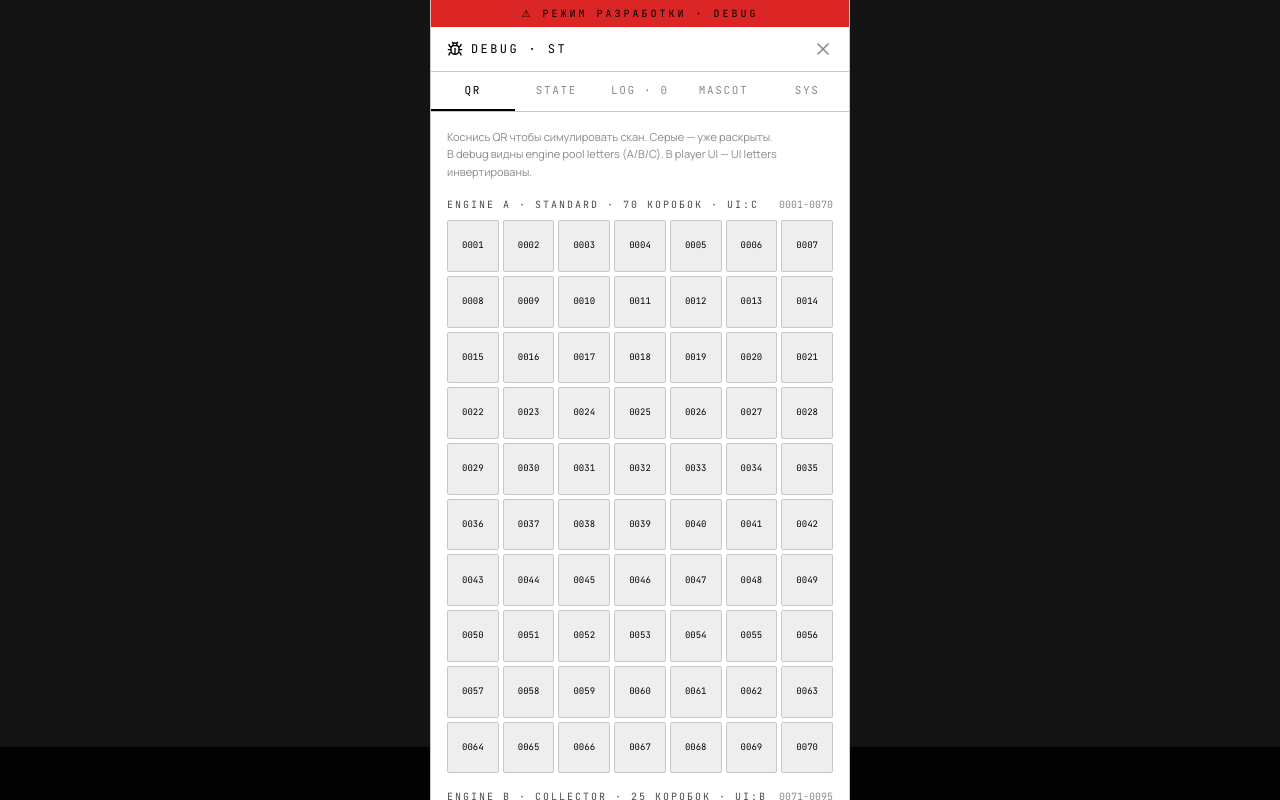
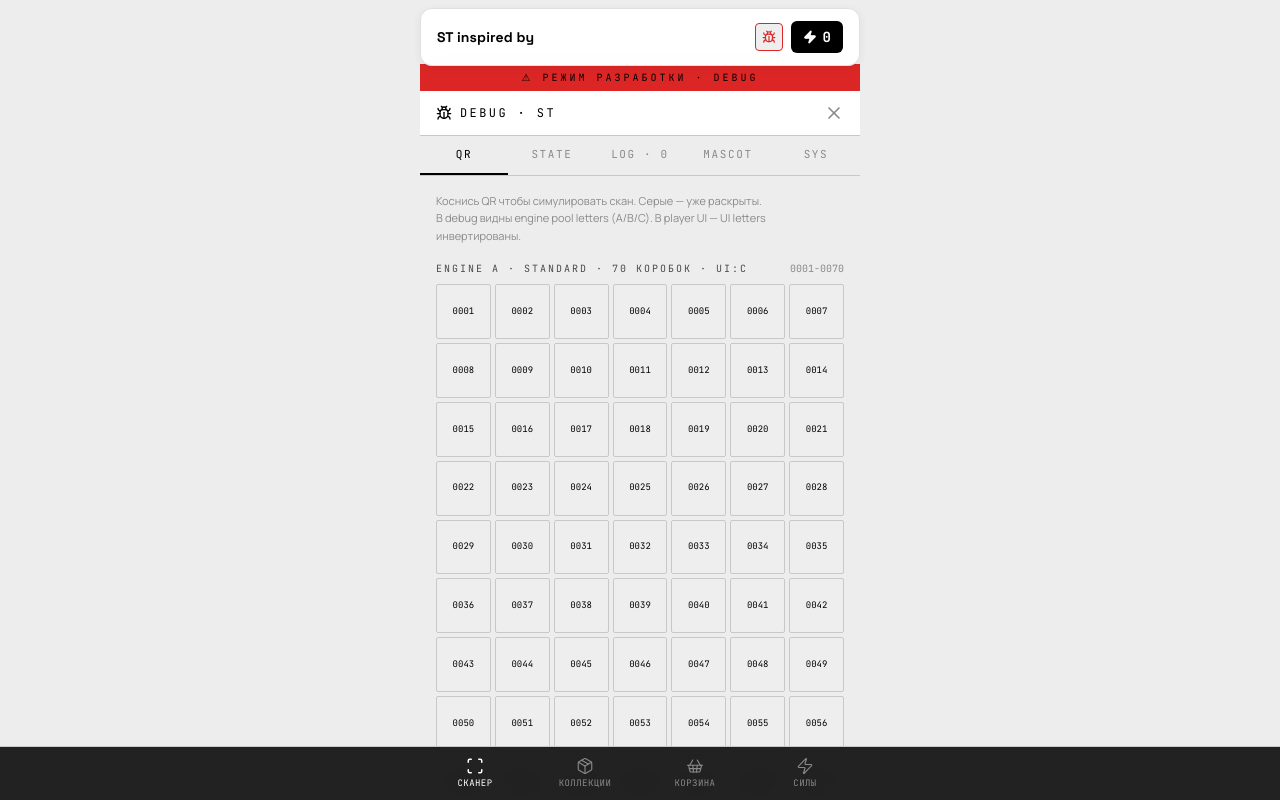
Before and after one commit to mihail-izumov/prize-engine-app, a Vue app: page / in a window 1280 px wide. Both pictures are taken after a click on the button "Тест-режим". Shown: the top 800 px of the page. Built offline with nearby package versions, Linux system fonts and the light colour scheme.

Commit message:
Add files via upload

```diff
--- a/index.html
+++ b/index.html
@@ -8,7 +8,7 @@
     <link rel="apple-touch-icon" href="/prize-engine-app/apple-touch-icon.png" />
     <link rel="apple-touch-icon" sizes="180x180" href="/prize-engine-app/apple-touch-icon.png" />
     <link rel="manifest" href="/prize-engine-app/manifest.json" />
-    <meta name="viewport" content="width=device-width, initial-scale=1.0, viewport-fit=cover" />
+    <meta name="viewport" content="width=device-width, initial-scale=1.0, maximum-scale=1.0, user-scalable=no, viewport-fit=cover" />
     <!-- Standalone PWA mode (no Safari chrome) -->
     <meta name="apple-mobile-web-app-capable" content="yes" />
     <meta name="mobile-web-app-capable" content="yes" />
--- a/src/App.vue
+++ b/src/App.vue
@@ -395,7 +395,13 @@ function handleReturnGift(gift) {
 }
 
 // ── UI handlers ──────────────────────────────────────────────────────────
-function onTabChange(id) { activeTab.value = id }
+function onTabChange(id) {
+  activeTab.value = id
+  // Switching app tabs while debug is open exits debug — TabBar acts as
+  // global navigation, so user expects it to leave debug context.
+  // The X button inside DebugPanel header also closes it.
+  if (debugPanelOpen.value) debugPanelOpen.value = false
+}
 function onToggleDebug() {
   if (!debugMode.value) debugMode.value = true
   debugPanelOpen.value = !debugPanelOpen.value
@@ -435,8 +441,13 @@ function handleResetPartition() {
     <!-- Active effects sticky badge -->
     <div
       v-if="(activeEffects.luckActive || activeEffects.doubleActive || activeEffects.forcePoolC) && activeTab !== 'scanner'"
-      class="sticky top-[60px] z-20"
-      style="background: #000000; color: #FFFFFF; border-bottom: 1px solid #000000"
+      class="sticky z-20"
+      :style="{
+        top: `calc(env(safe-area-inset-top, 0px) + 60px)`,
+        background: '#000000',
+        color: '#FFFFFF',
+        borderBottom: '1px solid #000000',
+      }"
     >
       <div class="px-4 py-1.5 max-w-[440px] mx-auto flex items-center gap-2">
         <Sparkles :size="12" color="#FFFFFF" />
@@ -446,11 +457,33 @@ function handleResetPartition() {
       </div>
     </div>
 
-    <main class="max-w-[440px] mx-auto relative z-10 pt-16">
-      <ScannerScreen    v-if="activeTab === 'scanner'"    :debug-mode="debugMode" @scan="handleScan" />
-      <CollectionScreen v-else-if="activeTab === 'collection'" @select-gift="onSelectGift" />
-      <GiftsScreen      v-else-if="activeTab === 'gifts'"      @claim-gift="onClaimGift" />
-      <PowersScreen     v-else-if="activeTab === 'powers'" />
+    <main
+      class="max-w-[440px] mx-auto relative z-10"
+      :style="{ paddingTop: `calc(env(safe-area-inset-top, 0px) + 4rem)` }"
+    >
+      <!-- Debug mode: full-screen page that replaces the active screen.
+           TopBar stays visible; TabBar stays visible (clicking any tab
+           closes debug, see onTabChange). Mascot floats over debug
+           content at fixed z-50 when on the Mascot debug tab (see
+           mascotZone). -->
+      <DebugPanel
+        v-if="debugPanelOpen && debugMode"
+        :scan-log="scanLog"
+        :scanned-qrs="scannedQrs"
+        :server-seed="serverSeed"
+        :client-seed="clientSeed"
+        :nonce="nonce"
+        @close="debugPanelOpen = false"
+        @force-scan="handleForceScan"
+        @reset-partition="handleResetPartition"
+        @tab-change="debugActiveTab = $event"
+      />
+      <template v-else>
+        <ScannerScreen    v-if="activeTab === 'scanner'"    :debug-mode="debugMode" @scan="handleScan" />
+        <CollectionScreen v-else-if="activeTab === 'collection'" @select-gift="onSelectGift" />
+        <GiftsScreen      v-else-if="activeTab === 'gifts'"      @claim-gift="onClaimGift" />
+        <PowersScreen     v-else-if="activeTab === 'powers'" />
+      </template>
     </main>
 
     <RevealOverlay @take="handleTake" @exchange="handleExchange" />
@@ -487,7 +520,12 @@ function handleResetPartition() {
         <!-- Stats header with back -->
         <div
           class="sticky top-0 z-10 flex items-center px-4 py-3"
-          style="background: rgba(26,26,26,0.96); backdrop-filter: blur(8px); border-bottom: 1px solid #C8C8C8"
+          style="
+            background: rgba(26,26,26,0.96);
+            backdrop-filter: blur(8px);
+            border-bottom: 1px solid #C8C8C8;
+            padding-top: calc(env(safe-area-inset-top, 0px) + 0.75rem);
+          "
         >
           <button
             type="button"
@@ -510,20 +548,6 @@ function handleResetPartition() {
       </div>
     </div>
 
-    <!-- Phase 3: DebugPanel -->
-    <DebugPanel
-      :open="debugPanelOpen && debugMode"
-      :scan-log="scanLog"
-      :scanned-qrs="scannedQrs"
-      :server-seed="serverSeed"
-      :client-seed="clientSeed"
-      :nonce="nonce"
-      @close="debugPanelOpen = false"
-      @force-scan="handleForceScan"
-      @reset-partition="handleResetPartition"
-      @tab-change="debugActiveTab = $event"
-    />
-
     <!-- Phase 3B: AboutModal -->
     <AboutModal :open="aboutOpen" @close="aboutOpen = false" />
   </div>
--- a/src/components/DebugPanel.vue
+++ b/src/components/DebugPanel.vue
@@ -35,7 +35,6 @@ import {
 import { TRIGGER_CONFIG } from '../engine/triggers.js'
 
 const props = defineProps({
-  open: { type: Boolean, default: false },
   scanLog: { type: Array, default: () => [] },
   scannedQrs: { type: Object, default: () => new Set() },
   serverSeed: { type: String, default: '' },
@@ -53,12 +52,9 @@ const activeSection = ref('qrs')
 
 // Notify parent when tab changes — App.vue uses this to decide whether
 // the mascot should be rendered live (only when 'mascot' tab is active).
+// `immediate: true` fires on mount so the parent's mascotZone is in sync
+// from the very first frame the debug page is shown.
 watch(activeSection, (v) => emit('tab-change', v), { immediate: true })
-// Also notify when the panel opens — so the parent's mascotZone is in sync
-// at the moment of opening, not waiting for the first manual tab switch.
-watch(() => props.open, (isOpen) => {
-  if (isOpen) emit('tab-change', activeSection.value)
-})
 
 // Build all 100 QR codes once
 const allQrs = computed(() => {
@@ -246,25 +242,14 @@ async function hardReload() {
 </script>
 
 <template>
-  <div
-    v-if="open"
-    class="fixed inset-0 z-40 flex"
-    :class="activeSection === 'mascot' ? 'items-start' : 'items-stretch'"
-    :style="{
-      background: activeSection === 'mascot'
-        ? 'rgba(0,0,0,0.55)'
-        : 'rgba(0,0,0,0.92)',
-    }"
-  >
-    <div
-      class="flex-1 max-w-[420px] mx-auto flex flex-col w-full"
-      :style="{
-        background: '#FFFFFF',
-        borderLeft: '1px solid #C8C8C8',
-        borderRight: '1px solid #C8C8C8',
-        maxHeight: activeSection === 'mascot' ? '60vh' : 'none',
-      }"
-    >
+  <!--
+    Full-screen page replacing the active screen content (rendered from
+    App.vue's <main> via v-if). NOT a modal — TopBar and TabBar stay
+    visible, mascot floats over this content at fixed z-50 when on the
+    Mascot tab. No overlay backdrop, no max-h-mascot trick — those were
+    needed when this was a modal, now unnecessary.
+  -->
+  <div class="w-full">
     <!-- DEV MODE banner — единственный красный в платформенном UI -->
     <div
       class="px-4 py-1.5 text-center font-mono text-[10px] uppercase tracking-[0.3em]"
@@ -276,7 +261,7 @@ async function hardReload() {
     <!-- Header -->
     <div
       class="flex items-center justify-between px-4 py-3"
-        style="border-bottom: 1px solid #C8C8C8"
+      style="background: #FFFFFF; border-bottom: 1px solid #C8C8C8"
       >
         <div class="flex items-center gap-2">
           <Bug :size="16" color="#000000" />
@@ -313,8 +298,18 @@ async function hardReload() {
         </button>
       </div>
 
-      <!-- Content -->
-      <div class="flex-1 overflow-y-auto px-4 py-4">
+      <!-- Content area. No internal scroll — window scrolls naturally
+           (we're not a modal anymore). pb is dynamic:
+           • non-mascot tabs: pb-28 (112px) clears the fixed TabBar (~94px
+             with iPhone safe-area).
+           • mascot tab: pb-[200px] additionally clears the mascot, which
+             floats fixed at ~170px from viewport bottom on Mascot tab.
+             Without this, the last content rows would visually overlap
+             the mascot's head. -->
+      <div
+        class="px-4 pt-4"
+        :class="activeSection === 'mascot' ? 'pb-[200px]' : 'pb-28'"
+      >
 
         <!-- ═══ QRS TAB ═══ -->
         <div v-if="activeSection === 'qrs'" class="space-y-4">
@@ -1094,5 +1089,4 @@ async function hardReload() {
         </div>
       </div>
   </div>
-  </div>
 </template>
--- a/src/components/TabBar.vue
+++ b/src/components/TabBar.vue
@@ -49,7 +49,12 @@ function onClick(id) {
 <template>
   <nav
     class="fixed bottom-0 left-0 right-0 z-30"
-    style="background: rgba(26,26,26,0.96); backdrop-filter: blur(8px); border-top: 1px solid #C8C8C8"
+    style="
+      background: rgba(26,26,26,0.96);
+      backdrop-filter: blur(8px);
+      border-top: 1px solid #C8C8C8;
+      padding-bottom: env(safe-area-inset-bottom, 0px);
+    "
   >
     <div class="max-w-[440px] mx-auto grid grid-cols-4">
       <button
--- a/src/components/TopBar.vue
+++ b/src/components/TopBar.vue
@@ -15,7 +15,11 @@ const { currentSeries } = useSeries()
 <template>
   <header
     class="fixed top-0 left-0 right-0 z-30"
-    style="padding: 8px 12px 0; background: transparent; pointer-events: none"
+    style="
+      padding: calc(env(safe-area-inset-top, 0px) + 8px) 12px 0;
+      background: transparent;
+      pointer-events: none;
+    "
   >
     <div
       class="max-w-[440px] mx-auto"
```
Lines whose indentation alone changed are shown as unchanged.
